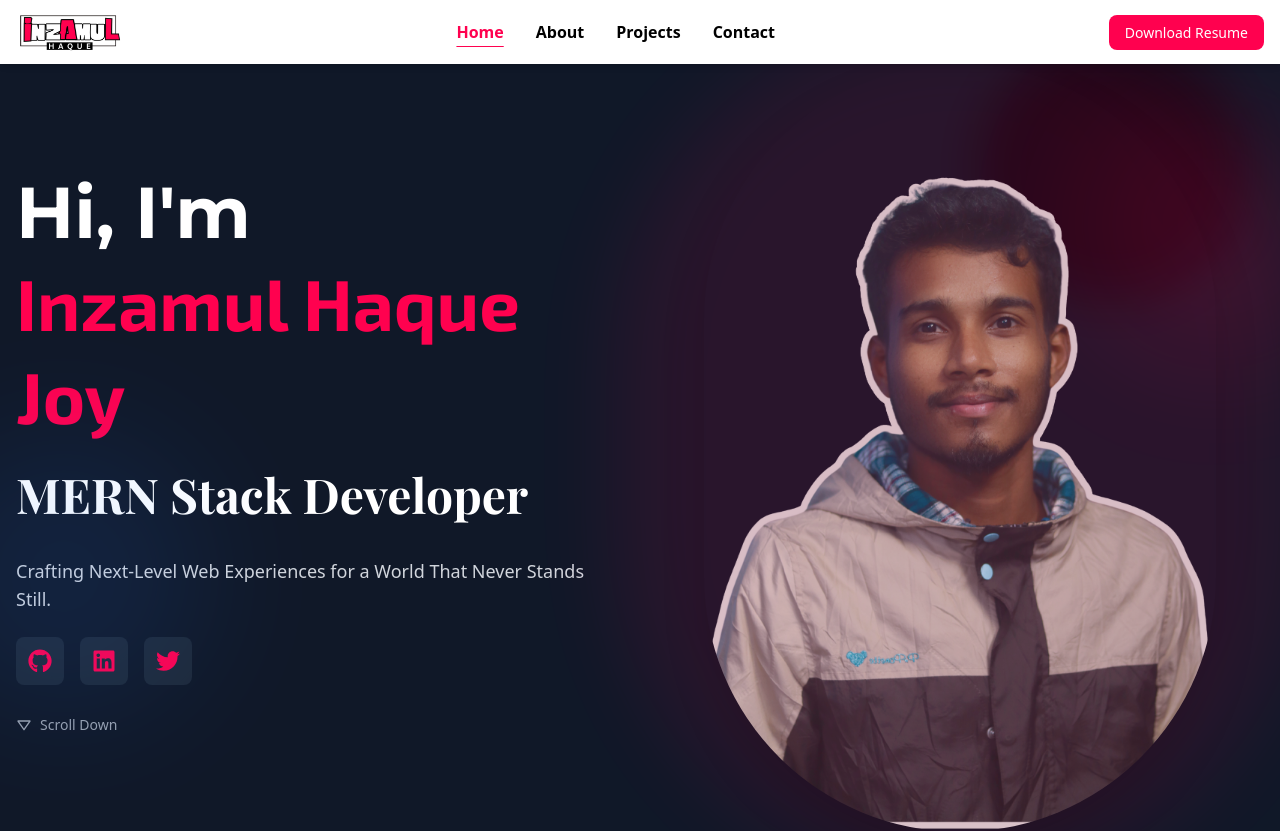
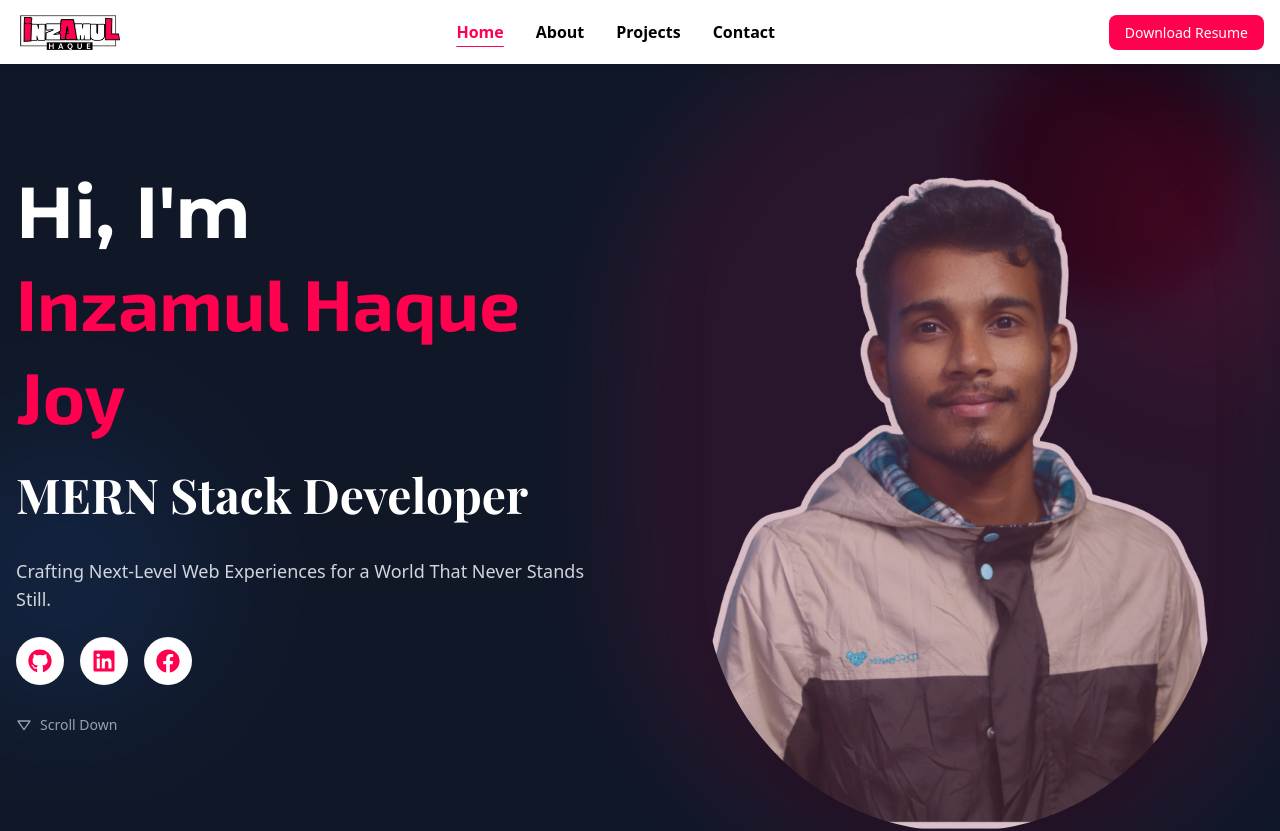
Before and after one commit to inzamulhaque1/my-portfolio, a React (Vite) app: page / in a window 1280 px wide. Shown: the top 831 px of the page. Built offline with nearby package versions, Linux system fonts and the light colour scheme.

Commit message:
banner social media link issue solved

```diff
--- a/index.html
+++ b/index.html
@@ -2,7 +2,7 @@
 <html lang="en">
   <head>
     <meta charset="UTF-8" />
-    <link rel="icon" type="image/svg+xml" href="/Portfolio/src/assets/images/fav/favicon.png" />
+    <link rel="icon" type="image/svg+xml" href="./src/assets/images/fav/favicon.png" />
     <meta name="viewport" content="width=device-width, initial-scale=1.0" />
     <title>Inzamul Haque Joy | Portfolio</title>
   </head>
--- a/src/components/Footer.jsx
+++ b/src/components/Footer.jsx
@@ -1,8 +1,8 @@
 /* eslint-disable react/no-unescaped-entities */
 import logo from "../assets/images/logo/logo-inz-wm.png";
 import { Link } from "react-router-dom";
-import { FaHome, FaUser, FaProjectDiagram, FaEnvelope } from "react-icons/fa"; // React Icons for menu links
-import { FaFacebook, FaTwitter, FaInstagram, FaLinkedin } from "react-icons/fa"; // React Icons for social links
+import { FaHome, FaUser, FaProjectDiagram, FaEnvelope, FaGithub } from "react-icons/fa"; // React Icons for menu links
+import { FaFacebook, FaTwitter, FaLinkedin } from "react-icons/fa"; // React Icons for social links
 
 const Footer = () => {
   const links = [
@@ -13,10 +13,10 @@ const Footer = () => {
   ];
 
   const socialLinks = [
-    { href: "https://facebook.com", icon: <FaFacebook /> },
-    { href: "https://twitter.com", icon: <FaTwitter /> },
-    { href: "https://instagram.com", icon: <FaInstagram /> },
-    { href: "https://linkedin.com", icon: <FaLinkedin /> },
+    { href: "https://facebook.com/inzamulhaque1", icon: <FaFacebook /> },
+    { href: "https://x.com/inzamul12725", icon: <FaTwitter /> },
+    { href: "https://github.com/inzamulhaque1", icon: <FaGithub /> },
+    { href: "https://linkedin.com/in/inzamul1002/", icon: <FaLinkedin /> },
   ];
 
   return (
--- a/src/pages/Banner.jsx
+++ b/src/pages/Banner.jsx
@@ -1,34 +1,30 @@
 /* eslint-disable react/no-unescaped-entities */
 import { motion } from "framer-motion";
-import { FaGithub, FaLinkedin, FaTwitter } from "react-icons/fa";
+import { FaGithub, FaLinkedin, FaFacebook } from "react-icons/fa";
 import { BiDownArrow } from "react-icons/bi";
 import myImage from "../assets/images/banner/my-img.png";
-// import myImage from "../assets/images/about/myimg.png";
 
 const Banner = () => {
-  const socialIcons = [
-    { Icon: FaGithub, link: "#" },
-    { Icon: FaLinkedin, link: "#" },
-    { Icon: FaTwitter, link: "#" },
-  ];
-
   return (
-    <div id="home" className="relative min-h-screen bg-gray-900 flex items-center justify-center overflow-hidden pt-[80px] md:pt-16 pb-12">
+    <div
+      id="home"
+      className="relative min-h-screen bg-gray-900 flex items-center justify-center overflow-hidden pt-[80px] md:pt-16 pb-12"
+    >
       {/* Animated background elements */}
       <motion.div
         className="absolute hidden md:block top-10 right-10 w-64 h-64 bg-[#FF014F] rounded-full mix-blend-multiply filter blur-xl opacity-70"
         animate={{
           scale: [1, 1.2, 1],
           rotate: [0, 90, 0],
-
         }}
         transition={{
           duration: 8,
           repeat: Infinity,
         }}
+        style={{ pointerEvents: "none" }}  // Prevent pointer events on background
       />
 
-      <div className="container mx-auto px-4">
+      <div className="container mx-auto px-4 relative z-10">
         <div className="grid lg:grid-cols-2 gap-8 items-center">
           {/* Text Content */}
           <motion.div
@@ -44,9 +40,13 @@ const Banner = () => {
               transition={{ delay: 0.4 }}
             >
               Hi, I'm <br />
-              <span className="text-[#FF014F] font-exo-2">Inzamul Haque Joy</span>
+              <span className="text-[#FF014F] font-exo-2">
+                Inzamul Haque Joy
+              </span>
               <br />
-              <span className="text-3xl font-playfair md:text-5xl">MERN Stack Developer</span>
+              <span className="text-3xl font-playfair md:text-5xl">
+                MERN Stack Developer
+              </span>
             </motion.h1>
 
             <motion.p
@@ -55,7 +55,8 @@ const Banner = () => {
               animate={{ opacity: 1 }}
               transition={{ delay: 0.6 }}
             >
-              Crafting Next-Level Web Experiences for a World That Never Stands Still.
+              Crafting Next-Level Web Experiences for a World That Never Stands
+              Still.
             </motion.p>
 
             {/* Social Icons */}
@@ -65,17 +66,35 @@ const Banner = () => {
               animate={{ opacity: 1, y: 0 }}
               transition={{ delay: 0.8 }}
             >
-              {socialIcons.map(({ Icon, link }, index) => (
-                <motion.a
-                  key={index}
-                  href={link}
-                  whileHover={{ scale: 1.1 }}
-                  whileTap={{ scale: 0.95 }}
-                  className="w-12 h-12 bg-gray-800 text-[#FF014F] rounded-lg flex items-center justify-center hover:bg-[#FF014F] hover:text-white transition-colors"
-                >
-                  <Icon className="w-6 h-6" />
-                </motion.a>
-              ))}
+              {/* GitHub */}
+              <a
+                href="https://github.com/inzamulhaque1"
+                target="_blank"
+                rel="noopener noreferrer"
+                className="w-12 h-12 bg-white text-[#FF014F] rounded-full flex items-center justify-center hover:bg-[#FF014F] hover:text-white transition-colors"
+              >
+                <FaGithub className="w-6 h-6" />
+              </a>
+
+              {/* LinkedIn */}
+              <a
+                href="https://www.linkedin.com/in/inzamul1002/"
+                target="_blank"
+                rel="noopener noreferrer"
+                className="w-12 h-12 bg-white text-[#FF014F] rounded-full flex items-center justify-center hover:bg-[#FF014F] hover:text-white transition-colors"
+              >
+                <FaLinkedin className="w-6 h-6" />
+              </a>
+
+              {/* Facebook */}
+              <a
+                href="https://www.facebook.com/au.inzamul/"
+                target="_blank"
+                rel="noopener noreferrer"
+                className="w-12 h-12 bg-white text-[#FF014F] rounded-full flex items-center justify-center hover:bg-[#FF014F] hover:text-white transition-colors"
+              >
+                <FaFacebook className="w-6 h-6" />
+              </a>
             </motion.div>
 
             {/* Scroll Indicator */}
```
